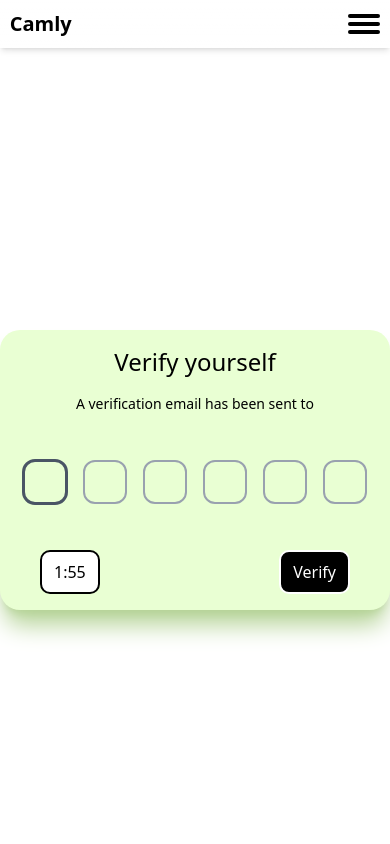
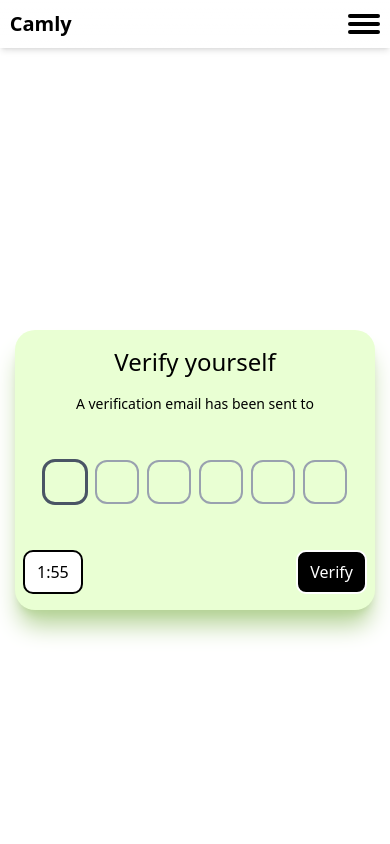
Before and after one commit to its-shivam1008/camly, a React (Vite) app: page /verify in a window 390 px wide. Shown: the top 844 px of the page. Built offline with nearby package versions, Linux system fonts and the light colour scheme.

Commit message:
responsive verify page

```diff
--- a/src/components/Verification.tsx
+++ b/src/components/Verification.tsx
@@ -8,8 +8,6 @@ import 'react-toastify/ReactToastify.css';
 import {CgSpinner} from 'react-icons/cg';
 import { useSelector } from "react-redux";
 import { RootState } from "../redux/store";
-import { isLoggedIn } from "../redux/slice/authSlice";
-import { useDispatch } from "react-redux";
 
 const Verification = () => {
 
@@ -161,15 +159,15 @@ const Verification = () => {
         transition={Bounce}
     />
     <div className="w-full min-h-screen flex justify-center items-center ">
-        <div className="verifyBox py-auto h-fit space-y-12 flex flex-col justify-between bg-[#e9ffd3] md:w-[40%] px-10 max-w-screen p-4 rounded-[20px] shadow-[#b5d397] shadow-xl">
+        <div className="verifyBox min-[0px]:max-md:px-2 min-[0px]:max-md:w-90 py-auto h-fit space-y-12 flex flex-col justify-between bg-[#e9ffd3] md:w-[40%] px-10 max-w-screen p-4 rounded-[20px] shadow-[#b5d397] shadow-xl">
             <div className='flex justify-center items-center flex-col space-y-4'>
                 <h1 className="text-center text-2xl">Verify yourself</h1>
-                <p className='text-sm'>A verification email has been sent to {userObj.email}</p>
+                <p className='text-sm text-center'>A verification email has been sent to {userObj.email}</p>
             </div>
-            <div className="inputField flex gap-5 justify-center">
+            <div className="inputField flex min-[0px]:max-md:gap-3 gap-5 justify-center">
                 {
                     [...Array(6)].map((elem:any, index:number)=>{
-                        return <input maxLength={1} ref={(e:any) => (inputRef.current[index] = e)} key={index} type="text" name="verifyCode" id={String(index)} value={inputField[String(index)]} onKeyDown={(e) => handleKeyDown(index, e)} onChange={handleChange} className="outline-2 text-center outline-gray-400 focus:outline-3 focus:outline-gray-600  w-10 h-fit py-2 px-2 rounded-[10px]" />
+                        return <input maxLength={1} ref={(e:any) => (inputRef.current[index] = e)} key={index} type="text" name="verifyCode" id={String(index)} value={inputField[String(index)]} onKeyDown={(e) => handleKeyDown(index, e)} onChange={handleChange} className="outline-2 text-center outline-gray-400 focus:outline-3 focus:outline-gray-600 min-[0px]:max-md:px-1  w-10 h-fit py-2 px-2 rounded-[10px]" />
                     })
                 }
             </div>
```
